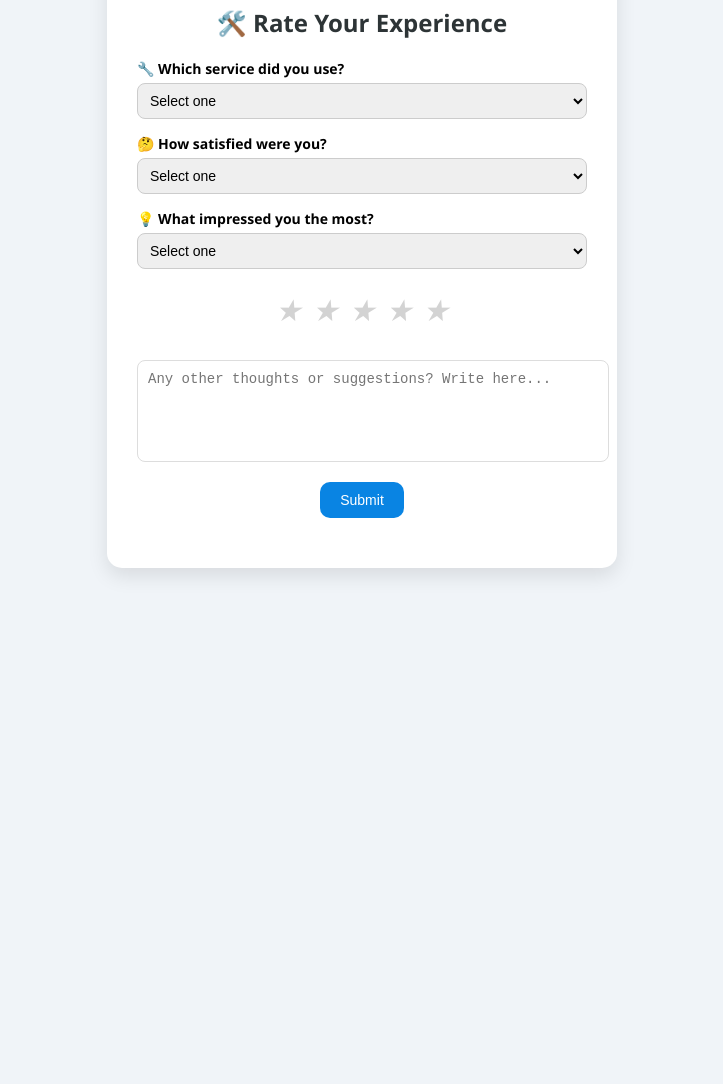
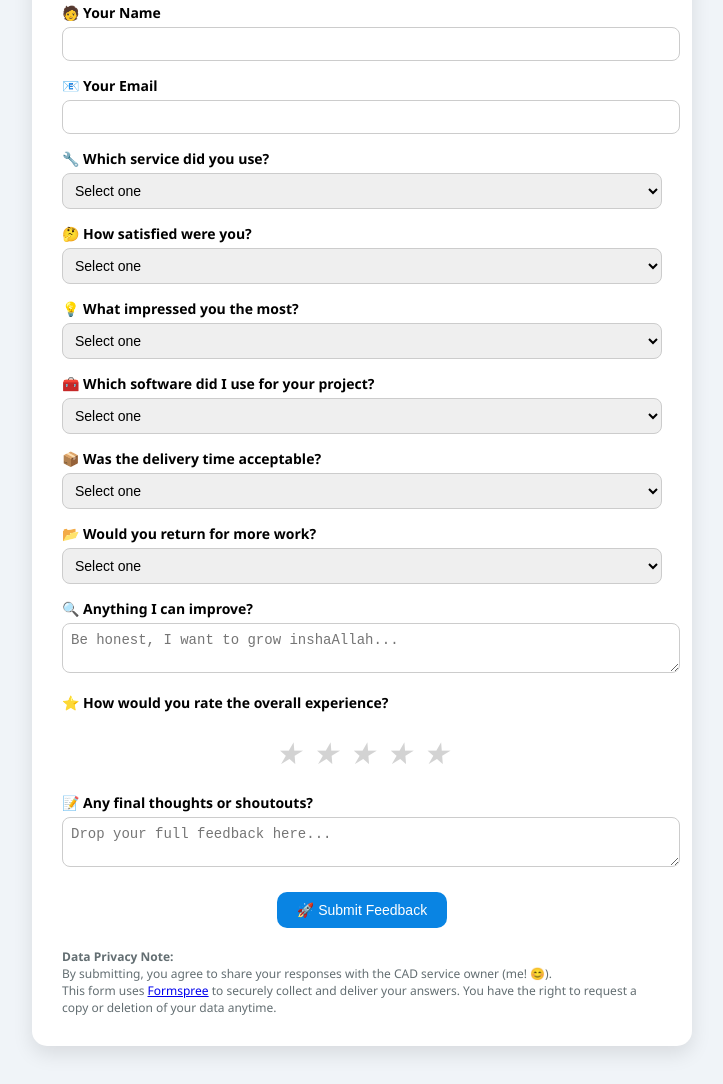
Before and after one commit to braham31dot/rating-page-homework-, a plain HTML site: page index.html in a window 1280 px wide. Shown: the part 138-1222 px from the top of the page, without its empty margins (278-1001 px from the left). Before the commit the page ends 800 px from the top, so only its background shows below. Drawn offline with Linux system fonts and the light colour scheme.

Commit message:
Update index.html

```diff
--- a/index.html
+++ b/index.html
@@ -11,8 +11,7 @@
       display: flex;
       justify-content: center;
       align-items: center;
-      height: 100vh;
-      margin: 0;
+      padding: 30px;
     }
 
     .rating-box {
@@ -21,7 +20,7 @@
       border-radius: 15px;
       box-shadow: 0 8px 20px rgba(0,0,0,0.1);
       text-align: center;
-      max-width: 450px;
+      max-width: 600px;
       width: 100%;
     }
 
@@ -38,7 +37,7 @@
       font-size: 14px;
     }
 
-    select {
+    select, input[type="text"], input[type="email"], textarea {
       width: 100%;
       padding: 8px;
       margin-top: 5px;
@@ -66,17 +65,6 @@
       color: gold;
     }
 
-    textarea {
-      width: 100%;
-      padding: 10px;
-      resize: none;
-      height: 80px;
-      margin-top: 10px;
-      border: 1px solid #ddd;
-      border-radius: 8px;
-      font-size: 14px;
-    }
-
     button {
       padding: 10px 20px;
       background-color: #0984e3;
@@ -84,13 +72,20 @@
       border: none;
       border-radius: 10px;
       cursor: pointer;
-      margin-top: 15px;
+      margin-top: 20px;
       font-size: 14px;
       transition: background 0.3s ease;
     }
 
     button:hover {
       background-color: #0652dd;
+    }
+
+    .disclaimer {
+      font-size: 12px;
+      color: #636e72;
+      margin-top: 20px;
+      text-align: left;
     }
 
     #thankYouMsg {
@@ -102,11 +97,17 @@
   </style>
 </head>
 <body>
-  <div class="rating-box">
-    <h2>🛠️ Rate Your Experience</h2>
+  <form class="rating-box" action="https://formspree.io/f/YOUR_FORMSPREE_TAG_HERE" method="POST">
+    <h2>🛠️ Rate My CAD Services</h2>
+
+    <label for="name">🧑 Your Name</label>
+    <input type="text" name="name" id="name" required />
+
+    <label for="email">📧 Your Email</label>
+    <input type="email" name="email" id="email" required />
 
     <label for="serviceType">🔧 Which service did you use?</label>
-    <select id="serviceType">
+    <select name="serviceType" id="serviceType" required>
       <option disabled selected>Select one</option>
       <option value="2D Drafting">2D Drafting (Architectural or Mechanical)</option>
       <option value="3D Modeling">3D Modeling & Sketching</option>
@@ -115,7 +116,7 @@
     </select>
 
     <label for="satisfaction">🤔 How satisfied were you?</label>
-    <select id="satisfaction">
+    <select name="satisfaction" id="satisfaction" required>
       <option disabled selected>Select one</option>
       <option value="blown away">Blown away – 10/10 would recommend</option>
       <option value="satisfied">Very satisfied with the result</option>
@@ -124,7 +125,7 @@
     </select>
 
     <label for="highlight">💡 What impressed you the most?</label>
-    <select id="highlight">
+    <select name="highlight" id="highlight" required>
       <option disabled selected>Select one</option>
       <option value="speed">Speed of delivery</option>
       <option value="creativity">Creativity and design quality</option>
@@ -132,7 +133,40 @@
       <option value="communication">Friendly and clear communication</option>
     </select>
 
+    <!-- 4 Extra Qs -->
+    <label for="software">🧰 Which software did I use for your project?</label>
+    <select name="software" id="software">
+      <option disabled selected>Select one</option>
+      <option value="AutoCAD">AutoCAD</option>
+      <option value="3ds Max">3ds Max</option>
+      <option value="SketchUp">SketchUp</option>
+      <option value="Fusion 360">Fusion 360</option>
+      <option value="Mixed">A mix of tools</option>
+    </select>
+
+    <label for="delivery">📦 Was the delivery time acceptable?</label>
+    <select name="delivery" id="delivery">
+      <option disabled selected>Select one</option>
+      <option value="fast">Yes, very fast!</option>
+      <option value="on-time">On time, as promised</option>
+      <option value="late">Slight delay but no worries</option>
+      <option value="too slow">Too slow for my liking</option>
+    </select>
+
+    <label for="return">📂 Would you return for more work?</label>
+    <select name="return" id="return">
+      <option disabled selected>Select one</option>
+      <option value="yes">100%, InshaAllah</option>
+      <option value="maybe">Maybe, depends on future needs</option>
+      <option value="no">Probably not</option>
+    </select>
+
+    <label for="improvements">🔍 Anything I can improve?</label>
+    <textarea name="improvements" id="improvements" placeholder="Be honest, I want to grow inshaAllah..."></textarea>
+
+    <label>⭐ How would you rate the overall experience?</label>
     <div class="stars" id="starContainer">
+      <input type="hidden" name="rating" id="ratingValue" value="0" />
       <i class="star" data-value="1">&#9733;</i>
       <i class="star" data-value="2">&#9733;</i>
       <i class="star" data-value="3">&#9733;</i>
@@ -140,31 +174,34 @@
       <i class="star" data-value="5">&#9733;</i>
     </div>
 
-    <textarea id="feedback" placeholder="Any other thoughts or suggestions? Write here..."></textarea>
-    <button onclick="submitRating()">Submit</button>
-    <div id="thankYouMsg"></div>
-  </div>
+    <label for="feedback">📝 Any final thoughts or shoutouts?</label>
+    <textarea name="feedback" id="feedback" placeholder="Drop your full feedback here..." required></textarea>
+
+    <button type="submit">🚀 Submit Feedback</button>
+
+    <div class="disclaimer">
+      <strong>Data Privacy Note:</strong><br />
+      By submitting, you agree to share your responses with the CAD service owner (me! 😊).<br />
+      This form uses <a href="https://formspree.io" target="_blank">Formspree</a> to securely collect and deliver your answers. You have the right to request a copy or deletion of your data anytime.
+    </div>
+  </form>
 
   <script>
     const stars = document.querySelectorAll('.star');
+    const ratingInput = document.getElementById('ratingValue');
     let selectedRating = 0;
 
     stars.forEach(star => {
-      star.addEventListener('mouseover', () => {
-        highlightStars(star.dataset.value);
-      });
-
-      star.addEventListener('mouseout', () => {
-        highlightStars(selectedRating);
-      });
-
+      star.addEventListener('mouseover', () => highlight(star.dataset.value));
+      star.addEventListener('mouseout', () => highlight(selectedRating));
       star.addEventListener('click', () => {
         selectedRating = star.dataset.value;
-        highlightStars(selectedRating);
+        ratingInput.value = selectedRating;
+        highlight(selectedRating);
       });
     });
 
-    function highlightStars(limit) {
+    function highlight(limit) {
       stars.forEach(star => {
         star.classList.remove('hovered', 'selected');
         if (star.dataset.value <= limit) {
@@ -172,28 +209,6 @@
         }
       });
     }
-
-    function submitRating() {
-      const service = document.getElementById('serviceType').value;
-      const satisfaction = document.getElementById('satisfaction').value;
-      const highlight = document.getElementById('highlight').value;
-      const feedback = document.getElementById('feedback').value.trim();
-
-      if (!selectedRating || !service || !satisfaction || !highlight) {
-        alert('Please complete all fields and select a rating ⭐');
-        return;
-      }
-
-      const msg = `
-✅ Service: ${service}
-😎 Satisfaction: ${satisfaction}
-✨ What stood out: ${highlight}
-⭐ Your Rating: ${selectedRating}/5
-📝 Feedback: ${feedback || 'No extra comments'}
-      `;
-
-      document.getElementById('thankYouMsg').innerText = msg;
-    }
   </script>
 </body>
 </html>
```
